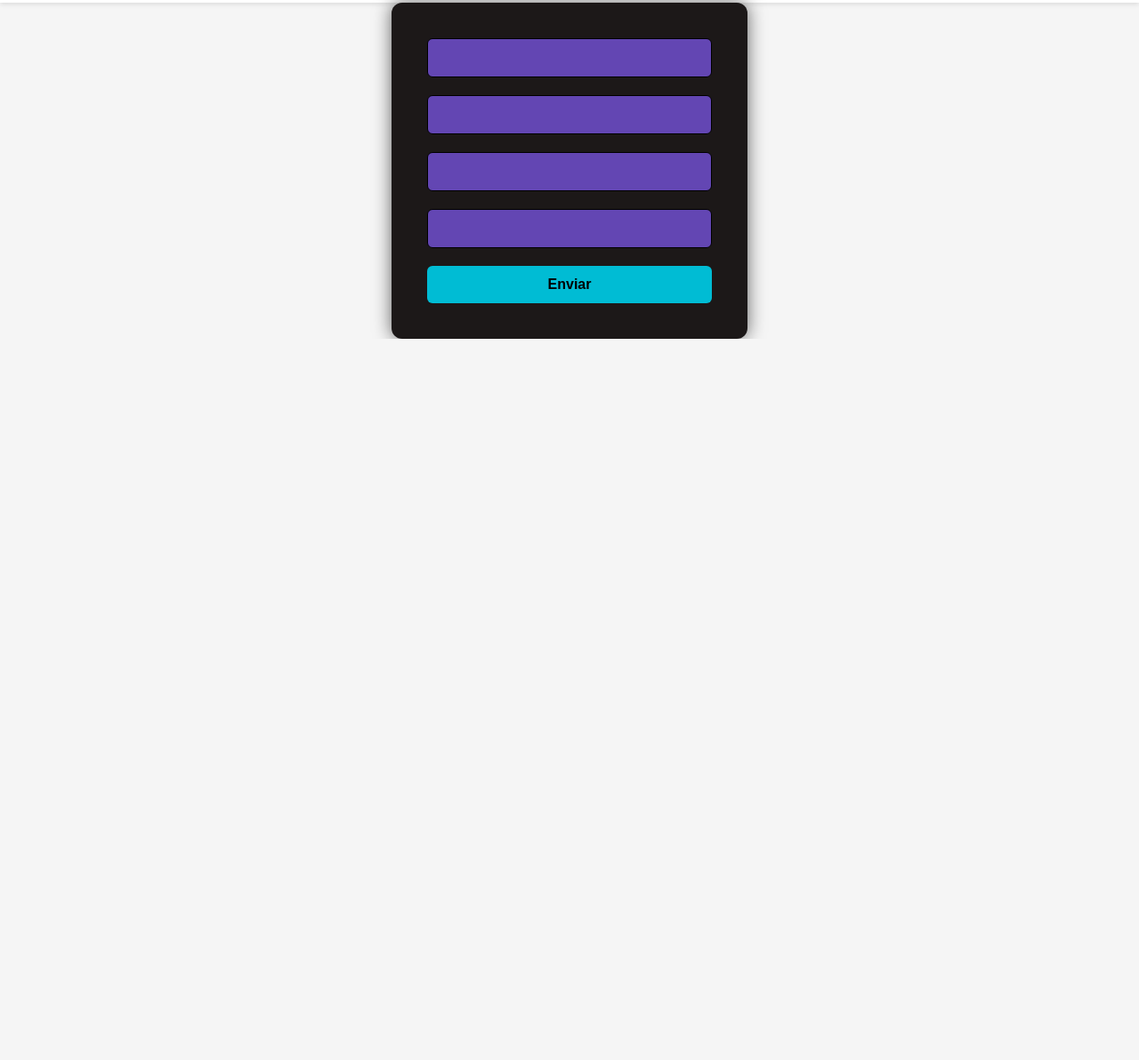
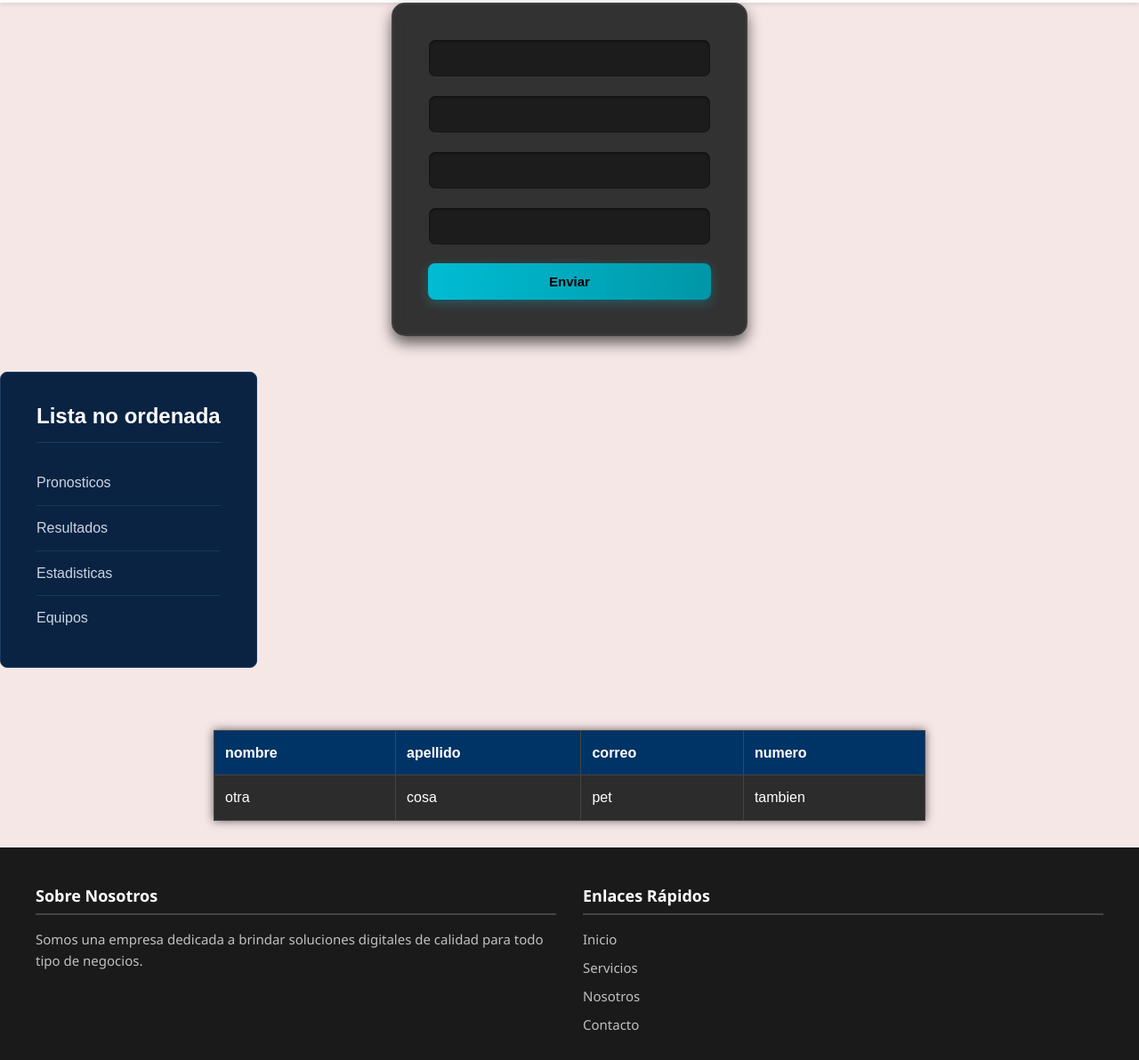
Before and after one commit to realsanchez/karew, a plain HTML site: page Principio-creacion-pagina/Primera.html in a window 1280 px wide. Shown: the part 872-2064 px from the top of the page at 89% size. Before the commit the page ends 1253 px from the top, so only its background shows below. Drawn offline with Linux system fonts and the light colour scheme.

Commit message:
formulario añadido en "otra"

```diff
--- a/Principio-creacion-pagina/Primera.html
+++ b/Principio-creacion-pagina/Primera.html
@@ -64,6 +64,7 @@
                  In, atque necessitatibus. Libero, eos asperiores repellendus repudiandae laborum quam aliquam accusantium molestias modi.<br>
                  Excepturi delectus explicabo totam aperiam consequatur cupiditate rem.</p></div> </div>
         </div>
+       <!--formularios-->
     </div>
     <div class="form_section header_center">
             <div class="form_box header_center">
@@ -77,6 +78,54 @@
             </div>
         </div>
 
+        <!--listas-->
+        <div class="list_section header_center">
+            <div class="list_box header_center">
+                <h2>Lista no ordenada</h2>
+                <ul class="list_class">
+                    <li>Pronosticos</li>
+                    <li>Resultados</li>
+                    <li>Estadisticas</li>
+                    <li>Equipos</li>
+                </ul>
+            </div>
+        </div>
+                <div class="table_block">
+                <table>
+                    <tr>
+                        <th>nombre</th>
+                        <th>apellido</th>
+                        <th>correo</th>
+                        <th>numero</th>
+
+
+                    </tr>
+                    <tr>
+                        <td>otra</td>
+                        <td>cosa</td>
+                        <td>pet</td>
+                        <td>tambien</td>
+
+                    </tr>
+                </table>
+                <footer>
+  <div class="footer-container">
+    <div class="footer-section about">
+      <h3>Sobre Nosotros</h3>
+      <p>Somos una empresa dedicada a brindar soluciones digitales de calidad para todo tipo de negocios.</p>
+    </div>
+
+    <div class="footer-section links">
+      <h3>Enlaces Rápidos</h3>
+      <ul>
+        <li><a href="/inicio">Inicio</a></li>
+        <li><a href="/servicios">Servicios</a></li>
+        <li><a href="/nosotros">Nosotros</a></li>
+        <li><a href="/contacto">Contacto</a></li>
+      </ul>
+    </div>
+
+
 
 </body>
 </html>
--- a/Principio-creacion-pagina/style2.css
+++ b/Principio-creacion-pagina/style2.css
@@ -1,106 +1,93 @@
-body {
-    margin: 0;
-    font-family: Arial, sans-serif;
-    background-image: url(../Principio-creacion-pagina/img/Cancha-NBA.jpg); /* Cambia la ruta si es necesario */
-    background-size: cover;
-    background-repeat: no-repeat;
-    background-attachment: fixed;
-    background-position: center;
-    color: #fff;
+* {
+  margin: 0;
+  padding: 0;
+  box-sizing: border-box;
 }
 
-/* Cabecera */
-.cabecera {
-    display: flex;
-    justify-content: space-between;
-    align-items: center;
-    padding: 15px 30px;
-    background-color: rgba(0, 0, 0, 0.6);
+
+body {
+  background-color: #121212;
+  color: #e0e0e0;
+  font-family: 'Segoe UI', Tahoma, Geneva, Verdana, sans-serif;
+  padding: 40px;
+  display: flex;
+  flex-direction: column;
+  align-items: center;
 }
 
-.img_header {
-    height: 50px;
-    margin-right: 10px;
+
+.form-header {
+  background-color: #1f1f1f;
+  padding: 20px 40px;
+  border-radius: 8px;
+  margin-bottom: 30px;
+  box-shadow: 0 0 10px rgba(0, 0, 0, 0.6);
+  width: 100%;
+  max-width: 500px;
 }
 
-.a a {
-    color: #fff;
-    text-decoration: none;
-    margin: 0 10px;
-    font-weight: bold;
+.form-title {
+  color: #3a75c4;
+  font-size: 28px;
+  text-align: center;
 }
 
-.a a:hover {
-    text-decoration: underline;
+
+.formulario-inscripcion {
+  background-color: #1a1a1a;
+  padding: 30px 40px;
+  border-radius: 10px;
+  max-width: 500px;
+  width: 100%;
+  box-shadow: 0 0 15px rgba(0, 0, 0, 0.5);
 }
 
-button {
-    padding: 8px 16px;
-    background-color: #2196f3;
-    border: none;
-    color: white;
-    cursor: pointer;
-    border-radius: 4px;
+.form-group {
+  margin-bottom: 20px;
+  width: 100%;
 }
 
-button:hover {
-    background-color: #1976d2;
+.form-group label {
+  display: block;
+  margin-bottom: 6px;
+  font-weight: 600;
+  color: #cccccc;
 }
 
-/* Sección cabecera */
-.header-new {
-    padding: 40px;
-    background-color: rgba(0, 0, 0, 0.7);
-    text-align: center;
+
+.form-group input[type="text"],
+.form-group input[type="email"],
+.form-group input[type="tel"] {
+  width: 100%;
+  padding: 12px 15px;
+  border: 1px solid #333;
+  border-radius: 6px;
+  background-color: #2a2a2a;
+  color: #ffffff;
+  font-size: 16px;
+  transition: border-color 0.3s ease, background-color 0.3s ease;
 }
 
-.boton h1 {
-    font-size: 2em;
-    margin-bottom: 10px;
+.form-group input:focus {
+  outline: none;
+  border-color: #3a75c4;
+  background-color: #2e2e2e;
 }
 
-.edit {
-    background-color: #4caf50;
+
+.form-submit {
+  background-color: #3a75c4;
+  color: white;
+  border: none;
+  padding: 14px 20px;
+  border-radius: 6px;
+  cursor: pointer;
+  font-size: 16px;
+  font-weight: bold;
+  transition: background-color 0.3s ease;
+  width: 100%;
 }
 
-.edit:hover {
-    background-color: #388e3c;
+.form-submit:hover {
+  background-color: #2f5a8b;
 }
-
-/* Servicios */
-.servicios {
-    display: flex;
-    flex-wrap: wrap;
-    justify-content: center;
-    padding: 30px;
-    background-color: rgba(0, 0, 0, 0.5);
-}
-
-.service_box {
-    background-color: rgba(255, 255, 255, 0.1);
-    margin: 20px;
-    padding: 20px;
-    border-radius: 10px;
-    width: 300px;
-    box-shadow: 0 0 10px rgba(0,0,0,0.3);
-    color: #fff;
-}
-
-.img_box {
-    text-align: center;
-    margin-bottom: 15px;
-}
-
-.img_ins {
-    width: 100%;
-    border-radius: 8px;
-}
-
-.caja_texto h2 {
-    margin: 0 0 10px 0;
-}
-
-.parrafo p {
-    font-size: 0.95em;
-    line-height: 1.4em;
-}
--- a/Principio-creacion-pagina/style3.css
+++ b/Principio-creacion-pagina/style3.css
@@ -7,12 +7,20 @@
 
 body {
     font-family: Arial, sans-serif;
-    background-color: #f5f5f5;
+    background-color: #f6e7e7;
     color: #333;
     line-height: 1.6;
 }
 
 /* Cabecera */
+.cabecera {
+    background-color: #001f3f; /* Azul marino */
+    padding: 20px;
+    display: flex;
+    align-items: center;
+    justify-content: space-between;
+    flex-wrap: wrap;
+}
 .alinear {
     display: flex;
     justify-content: space-between;
@@ -57,6 +65,7 @@ button {
 button:hover {
     background-color: #e6b800;
 }
+
 
 /* Segundo Header */
 .header-new {
@@ -145,7 +154,6 @@ button:hover {
     }
 }
 
-        /* Centrado de la sección */
     .form_section {
       display: flex;
       justify-content: center;
@@ -153,48 +161,226 @@ button:hover {
       width: 100%;
     }
 
-        /* Caja del formulario */
     .form_box {
-            background-color: #1c1818;
+      background: rgba(30, 30, 30, 0.9);
+      backdrop-filter: blur(8px);
+      box-shadow:
+        0 8px 16px rgba(0, 0, 0, 0.6),
+        inset 0 0 0 1px rgba(255, 255, 255, 0.05);
       padding: 40px;
-            border-radius: 12px;
-            box-shadow: 0 0 20px rgba(0, 0, 0, 0.6);
+      border-radius: 15px;
+      border: 1px solid rgba(255, 255, 255, 0.05);
+      max-width: 400px;
       width: 100%;
-            max-width: 400px;
     }
 
-        /* Centrado del formulario */
     .formClass {
       display: flex;
       flex-direction: column;
       gap: 20px;
     }
 
-        /* Estilo de los inputs */
     .form_input {
-            background-color: #6346b3;
-            border: 1px solid #000000;
-            padding: 12px;
-            border-radius: 6px;
+      background: #1c1c1c;
+      border: 1px solid #333;
+      padding: 12px 16px;
+      border-radius: 8px;
       color: #fff;
-            font-size: 16px;
-            transition: border 0.3s ease;
+      font-size: 15px;
+      transition: all 0.3s ease;
+      box-shadow: inset 0 1px 3px rgba(0, 0, 0, 0.6);
+    }
+
+    .form_input::placeholder {
+      color: #888;
     }
 
     .form_input:focus {
+      outline: none;
       border-color: #00bcd4;
-            outline: none;
+      box-shadow:
+        0 0 0 2px rgba(0, 188, 212, 0.4),
+        inset 0 1px 3px rgba(0, 0, 0, 0.6);
+      background-color: #262626;
     }
 
-        /* Botón de envío */
     .form_input[type="submit"] {
-            background-color: #00bcd4;
-            border: none;
+      background: linear-gradient(to right, #00bcd4, #0097a7);
       color: #000;
       font-weight: bold;
+      border: none;
       cursor: pointer;
-            transition: background-color 0.3s ease;
+      transition: background 0.3s ease, transform 0.2s ease;
+      box-shadow: 0 4px 12px rgba(0, 188, 212, 0.3);
     }
 
     .form_input[type="submit"]:hover {
-            background-color: #0097a7;
+      background: linear-gradient(to right, #0097a7, #00bcd4);
+      transform: translateY(-1px);
+    }
+
+    .form_input[type="submit"]:active {
+      transform: translateY(0);
+      box-shadow: 0 2px 6px rgba(0, 188, 212, 0.3);
+    }
+
+
+/* Contenedor principal centrado vertical y horizontalmente */
+.list_section.header_center {
+  display: flex;
+    padding: 40px 0;
+}
+
+/* Caja de la lista con fondo azul y contenido alineado a la izquierda */
+.list_box.header_center {
+    background-color: #0a2342; /* azul oscuro serio */
+    border: 1px solid #1c3d63;
+    border-radius: 8px;
+    padding: 30px 40px;
+    max-width: 400px;
+    text-align: left; /* Alineación a la izquierda */
+    box-shadow: 0 0 20px rgba(255, 255, 255, 0.05);
+}
+
+/* Título */
+.list_box.header_center h2 {
+    color: #fff;
+    margin-bottom: 20px;
+    font-size: 24px;
+    border-bottom: 1px solid #1c3d63;
+    padding-bottom: 10px;
+}
+
+/* Lista */
+.list_class {
+    list-style: none;
+    padding: 0;
+    margin: 0;
+}
+
+/* Elementos de la lista */
+.list_class li {
+    padding: 12px 0;
+    border-bottom: 1px solid #16395a;
+    color: #cbd5e1;
+    transition: color 0.2s ease, transform 0.2s ease;
+}
+
+.list_class li:last-child {
+    border-bottom: none;
+}
+
+/* Hover */
+.list_class li:hover {
+    color: #ffffff;
+    transform: translateX(5px);
+    cursor: pointer;
+}
+
+table {
+    width: 90%;
+    max-width: 800px;
+    margin: 30px auto;
+    border-collapse: collapse;
+    background-color: #1e1e1e;
+    color: white;
+    box-shadow: 0 0 10px rgba(0,0,0,0.6);
+}
+
+th, td {
+    border: 1px solid #444;
+    padding: 12px;
+    text-align: left;
+}
+
+th {
+    background-color: #003366;
+}
+
+tr:nth-child(even) {
+    background-color: #2c2c2c;
+}
+
+tr:hover {
+    background-color: #444;
+}
+
+/* Responsivo */
+@media screen and (max-width: 768px) {
+    .cabecera, .servicios {
+        flex-direction: column;
+        align-items: center;
+    }
+
+    .service_box {
+        flex-direction: column;
+    }
+
+    .img_box img {
+        width: 100%;
+    }
+}
+footer {
+  background-color: #1a1a1a; /* Fondo oscuro */
+  color: #e0e0e0; /* Texto gris claro */
+  padding: 40px 20px 20px;
+  font-family: 'Segoe UI', Tahoma, Geneva, Verdana, sans-serif;
+}
+
+/* Contenedor del footer */
+.footer-container {
+  display: flex;
+  flex-wrap: wrap;
+  justify-content: space-between;
+  max-width: 1200px;
+  margin: 0 auto;
+  gap: 30px;
+}
+
+/* Secciones individuales */
+.footer-section {
+  flex: 1 1 250px;
+}
+
+.footer-section h3 {
+  color: #ffffff;
+  font-size: 18px;
+  margin-bottom: 15px;
+  border-bottom: 2px solid #444;
+  padding-bottom: 5px;
+}
+
+.footer-section p,
+.footer-section li,
+.footer-section a {
+  font-size: 15px;
+  color: #c0c0c0;
+  line-height: 1.6;
+  text-decoration: none;
+}
+
+.footer-section a:hover {
+  color: #ffffff;
+  text-decoration: underline;
+}
+
+/* Lista de enlaces */
+.footer-section ul {
+  list-style: none;
+  padding: 0;
+  margin: 0;
+}
+
+.footer-section ul li {
+  margin-bottom: 8px;
+}
+
+/* Parte inferior del footer */
+.footer-bottom {
+  text-align: center;
+  margin-top: 40px;
+  border-top: 1px solid #333;
+  padding-top: 15px;
+  font-size: 14px;
+  color: #888;
+}
```
Also changed, not shown: Principio-creacion-pagina/otra.html (added, +43 -0 lines). Lines whose indentation alone changed are shown as unchanged.
